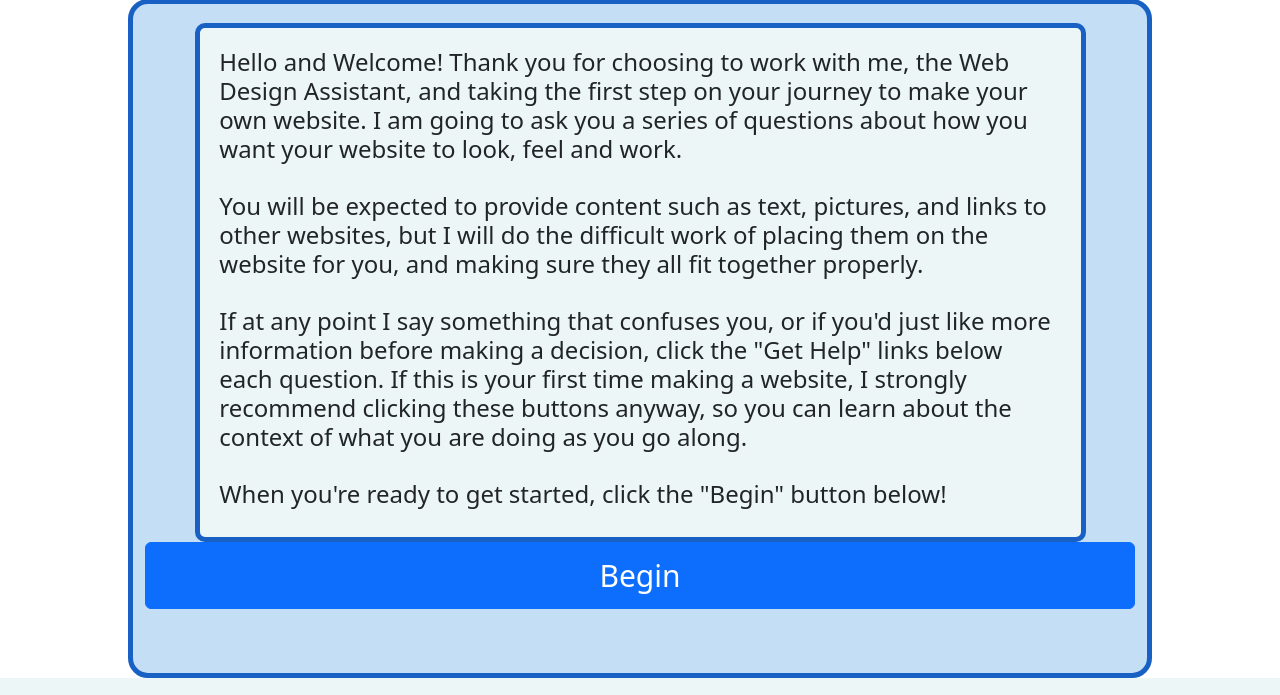
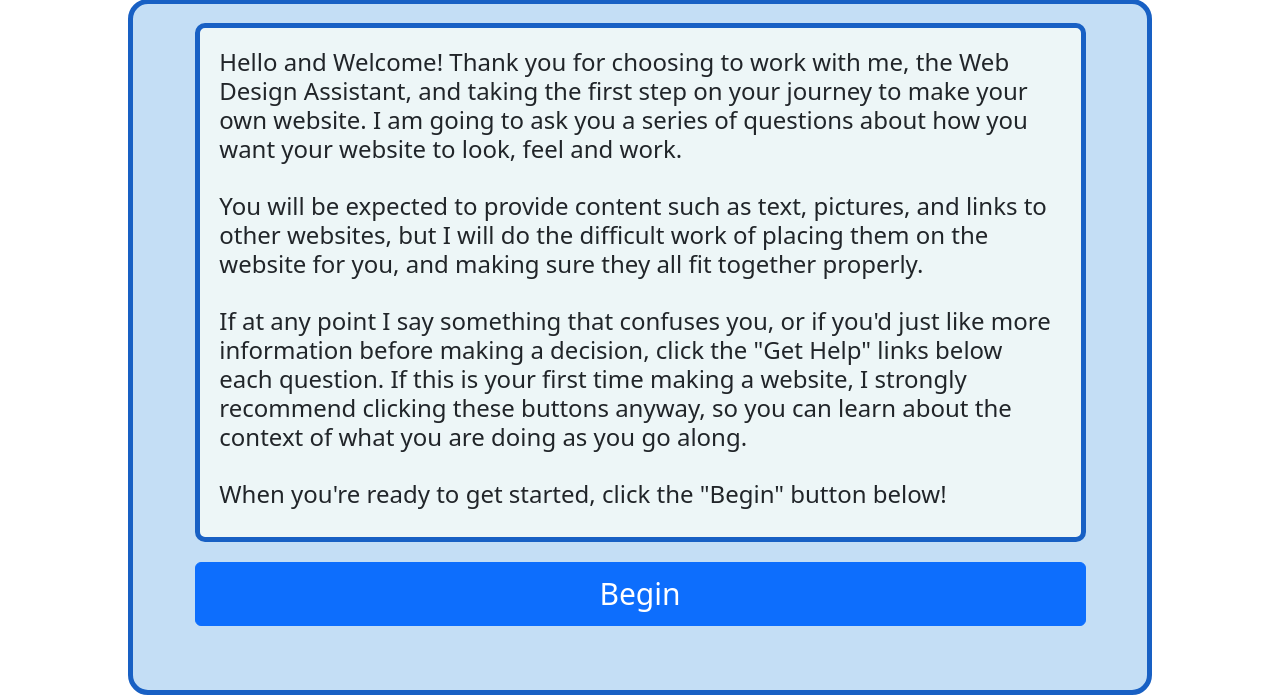
Before and after one commit to Sidney-C/Web-Design-Assistant, a Flask app: page /welcome in a window 1280 px wide. Shown: the part 133-828 px from the top of the page. Run offline with Flask 3, Linux system fonts and the light colour scheme.

Commit message:
fixed minor css bugs

```diff
--- a/templates/welcome.html
+++ b/templates/welcome.html
@@ -17,7 +17,7 @@
 			<div class="container-sm container-welcome-chat">
 				<h4>Hello and Welcome! Thank you for choosing to work with me, the Web Design Assistant, and taking the first step on your journey to make your own website. I am going to ask you a series of questions about how you want your website to look, feel and work.<br><br>You will be expected to provide content such as text, pictures, and links to other websites, but I will do the difficult work of placing them on the website for you, and making sure they all fit together properly.<br><br>If at any point I say something that confuses you, or if you'd just like more information before making a decision, click the "Get Help" links below each question. If this is your first time making a website, I strongly recommend clicking these buttons anyway, so you can learn about the context of what you are doing as you go along.<br><br>When you're ready to get started, click the "Begin" button below!</h4>
 			</div>
-			<form method='POST' class="welcomeform" enctype="multipart/form-data">
+			<form method='POST' class="welcome-form" enctype="multipart/form-data">
 				{{launchapp.hidden_tag()}}
 				{{launchapp.submit(class = "btn btn-primary welcome-button")}}
 			</form>
--- a/templates/yourwebsite.html
+++ b/templates/yourwebsite.html
@@ -16,7 +16,7 @@
 			{%if websitetheme == 'Dark'%}
 				<nav class="navbar navbar-expand-lg darktheme-navbar">
 			{%else%}
-				<nav class="navbar navbar-expand-lg" style="background-color: #e3f2fd;">
+				<nav class="navbar navbar-expand-lg lighttheme-navbar">
 			{%endif%}
 					<div class="container-fluid">
 						{%if websitetheme == 'Dark'%}
```
